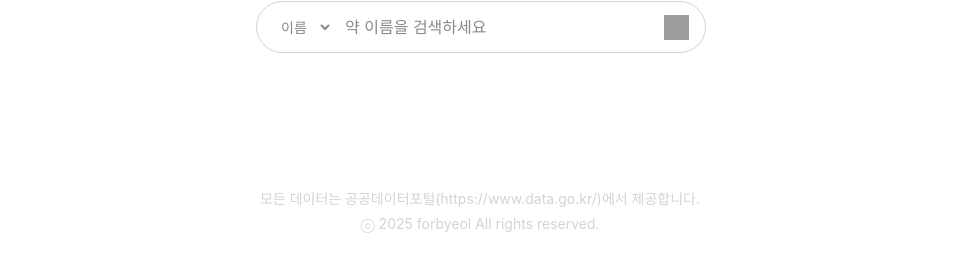
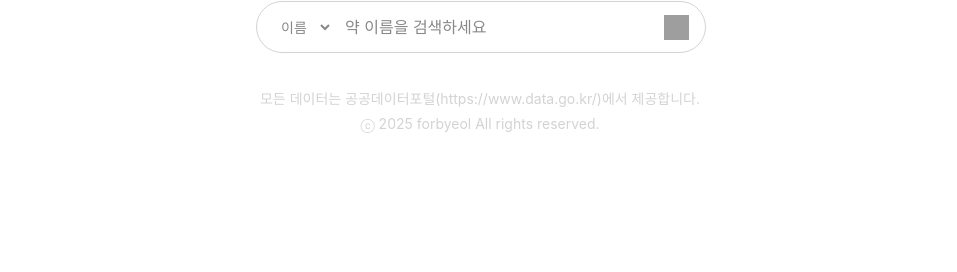
Before and after one commit to bbbyeol01/Pill-Finder, a Next.js app: page / in a window 1280 px wide. Shown: the part 524-796 px from the top of the page, without its empty margins (160-1117 px from the left). Built offline with nearby package versions, Linux system fonts and the light colour scheme; no server answers; grey boxes are pictures that could not be loaded; a web font is replaced by a local one.

Commit message:
footer가 다른 요소 위에 표시되는 문제 해결

```diff
--- a/css/globals.css
+++ b/css/globals.css
@@ -7,7 +7,7 @@ html,
 body {
   padding: 0;
   margin: 0;
-  min-height: 80vh;
+  min-height: 90vh;
 }
 
 a {
@@ -28,7 +28,6 @@ footer {
   align-items: center;
   justify-content: center;
   width: 100vw;
-  position: absolute;
   bottom: 0;
   margin-bottom: 5vh;
 }
--- a/scss/globals.scss
+++ b/scss/globals.scss
@@ -10,7 +10,7 @@ html,
 body {
     padding: 0;
     margin: 0;
-    min-height: 80vh;
+    min-height: 90vh;
 }
 
 a {
@@ -33,7 +33,6 @@ footer {
     align-items: center;
     justify-content: center;
     width: 100vw;
-    position: absolute;
     bottom: 0;
     margin-bottom: 5vh;
 
```
